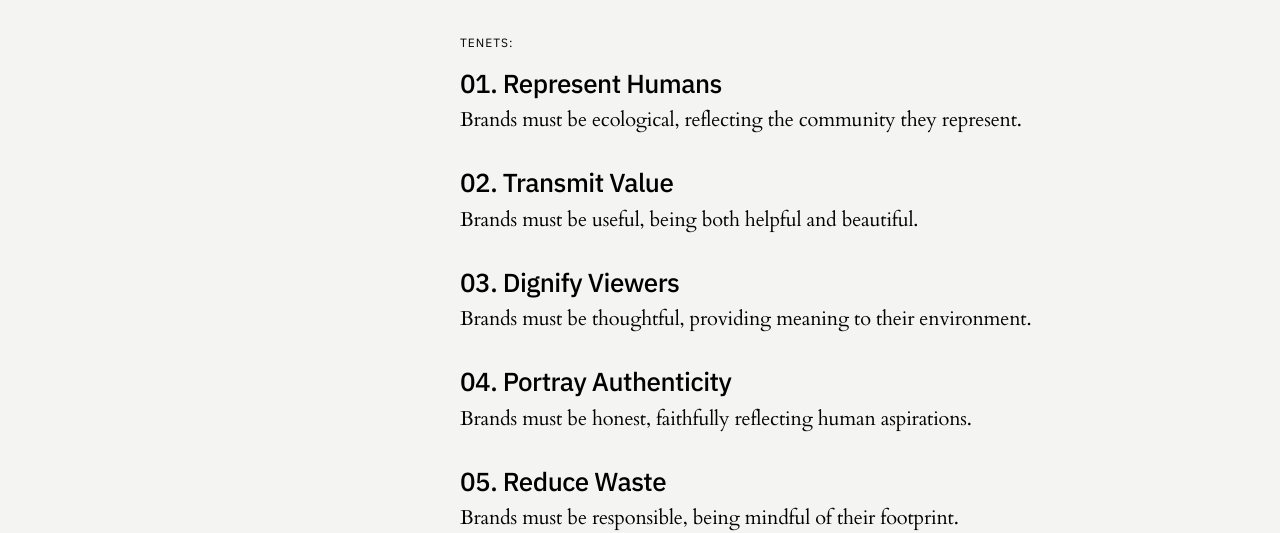
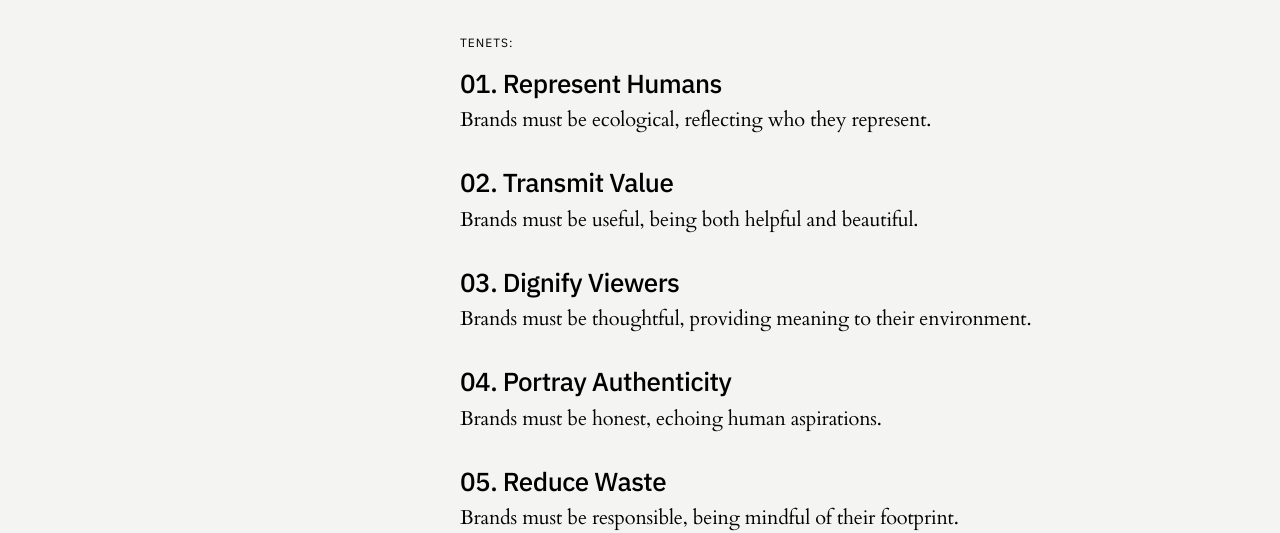
Before and after one commit to jeremydcherry/jeremydcherry.github.io, a Jekyll site: the page built from content/brands.md, in a window 1280 px wide. Shown: the part 391-924 px from the top of the page. Built offline with Jekyll 4.4.1, drawn with Linux system fonts in a browser that asks for light colours.

Commit message:
Edited Manifesto tenets

```diff
--- a/content/brands.md
+++ b/content/brands.md
@@ -14,7 +14,7 @@ permalink: /brandsarehuman
 #### Tenets:
 
 ## 01. Represent Humans
-Brands must be ecological, reflecting the community they represent.
+Brands must be ecological, reflecting who they represent.
 
 ## 02. Transmit Value
 Brands must be useful, being both helpful and beautiful.
@@ -23,7 +23,7 @@ Brands must be useful, being both helpful and beautiful.
 Brands must be thoughtful, providing meaning to their environment.
 
 ## 04. Portray Authenticity
-Brands must be honest, faithfully reflecting human aspirations.
+Brands must be honest, echoing human aspirations.
 
 ## 05. Reduce Waste
 Brands must be responsible, being mindful of their footprint.
```
